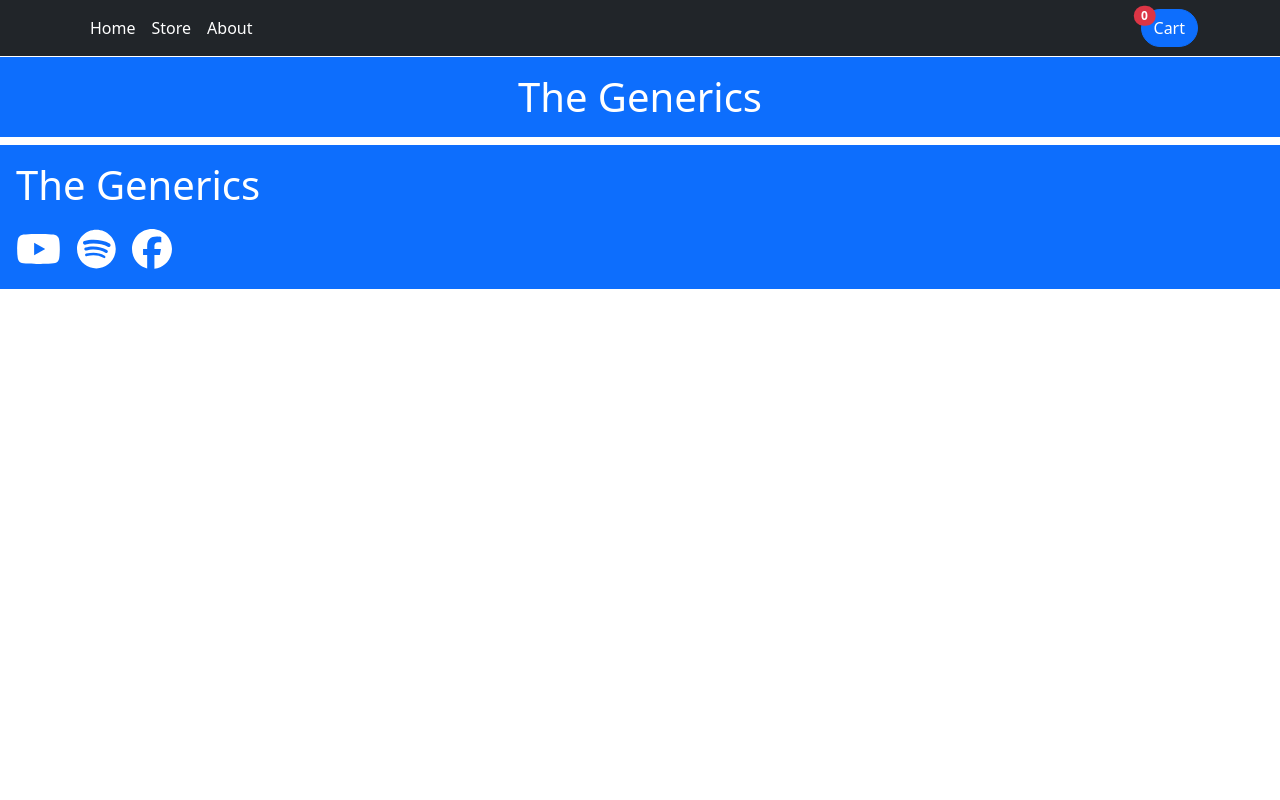
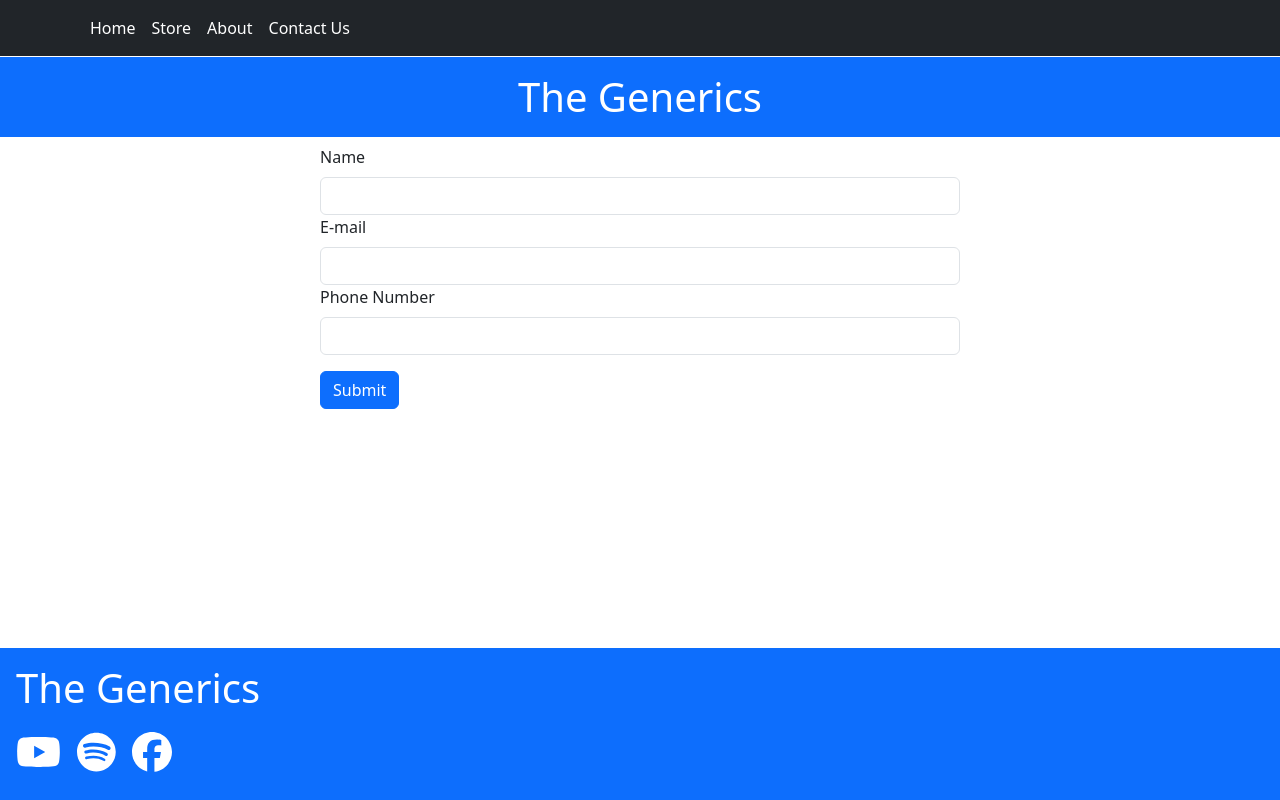
Before and after one commit to Abhishekgupta011/ewebsite, a React (Create React App) app: page /contact in a window 1280 px wide. Built offline with nearby package versions, Linux system fonts and the light colour scheme.

Commit message:
ecommerce

```diff
--- a/package.json
+++ b/package.json
@@ -15,7 +15,7 @@
     "react-dom": "^18.2.0",
     "react-icons": "^4.10.1",
     "react-router-dom": "^6.15.0",
-    "react-scripts": "5.0.1",
+"react-scripts": "5.0.1",
     "web-vitals": "^2.1.4"
   },
   "scripts": {
--- a/src/App.js
+++ b/src/App.js
@@ -1,24 +1,27 @@
 import React from 'react';
+import { Route, Routes } from 'react-router-dom';
 import Navbarr from './Components/Layout/Navbar';
 import About from './Components/Layout/About';
-import { Route, Routes } from 'react-router-dom';
 import Header from './Components/Layout/Header';
 import ProductList from './Components/Products.js/ProductList';
 import Home from './Components/Layout/Home';
 import Footer from './Components/Layout/Footer';
+import ContactUs from './Components/Layout/ContactUs';
 
 function App() {
-
   return (
-    <div className="App">
+    <div className="App" style={{ display: "flex", flexDirection: "column", minHeight: "100vh" }}>
       <Navbarr />
       <Header />
+      <div style={{ flex: 1 }}>
         <Routes>
           <Route path="/store" element={<ProductList />} />
           <Route path="/about" element={<About />} />
-          <Route path='/' element={<Home/>}/>
+          <Route path='/' element={<Home />} />
+          <Route path='/contact' element={<ContactUs />} />
         </Routes>
-        <Footer/>
+      </div>
+      <Footer />
     </div>
   );
 }
--- /dev/null
+++ b/src/Components/Layout/ContactUs.css
@@ -0,0 +1,8 @@
+Form{
+    width: 50%;
+
+}
+.form{
+    display: flex;
+    justify-content: center;
+}
--- /dev/null
+++ b/src/Components/Layout/ContactUs.js
@@ -0,0 +1,77 @@
+import React, { useState } from "react";
+import { Button, Form } from "react-bootstrap";
+import "./ContactUs.css"
+const ContactUs = () => {
+  const [name, setName] = useState("");
+  const [mail, setMail] = useState('');
+  const [num, setNum] = useState('');
+
+  const nameHandler = (event) => {
+    setName(event.target.value);
+  };
+
+  const mailHandler = (event) => {
+    setMail(event.target.value);
+  };
+
+  const numberHandler = (event) => {
+    setNum(event.target.value);
+  };
+
+  const submitHandler = async () => {
+    try {
+      const response = await fetch('https://ecommerce-5c0bf-default-rtdb.firebaseio.com/newObj.json', {
+        method: 'POST',
+        headers: {
+          'Content-Type': 'application/json',
+        },
+        body: JSON.stringify({
+          name,
+          mail,
+          num,
+        }),
+      });
+
+      if (!response.ok) {
+        throw new Error('Failed to submit the form.');
+      }
+
+      // Reset form fields after successful submission
+      setName('');
+      setMail('');
+      setNum('');
+
+      console.log('Form submitted successfully');
+    } catch (error) {
+      console.error('Error submitting form:', error);
+    }
+  };
+
+  return (
+    <div className="form">
+    <Form>
+      <Form.Group controlId="name">
+        <Form.Label>Name</Form.Label>
+        <Form.Control type="text" onChange={nameHandler} value={name} />
+      </Form.Group>
+
+      <Form.Group controlId="mail">
+        <Form.Label>E-mail</Form.Label>
+        <Form.Control type="email" onChange={mailHandler} value={mail} />
+      </Form.Group>
+
+      <Form.Group controlId="phonenumber">
+        <Form.Label>Phone Number</Form.Label>
+        <Form.Control type="text" onChange={numberHandler} value={num} />
+      </Form.Group>
+
+      <Button variant="primary" type="button" onClick={submitHandler}
+      className="mt-3">
+        Submit
+      </Button>
+    </Form>
+    </div>
+  );
+};
+
+export default ContactUs;
--- a/src/Components/Layout/Navbar.js
+++ b/src/Components/Layout/Navbar.js
@@ -30,7 +30,7 @@ const Navbarr = () => {
 
   // Conditionally render the cart button based on the current route
   const renderCartButton = () => {
-    if (location.pathname === "/" || location.pathname === "/about") {
+    if (location.pathname === "/" || location.pathname === "/about" || location.pathname === "/contact") {
       return null; // Hide the cart button on home and about pages
     } else {
       return (
@@ -53,6 +53,7 @@ const Navbarr = () => {
           <Nav.Link as={NavLink} to="/" exact className="text-white">Home</Nav.Link>
           <Nav.Link as={NavLink} to="/store" className="text-white">Store</Nav.Link>
           <Nav.Link as={NavLink} to="/about" className="text-white">About</Nav.Link>
+          <Nav.Link as={NavLink} to="/contact" className="text-white">Contact Us</Nav.Link>
         </Nav>
         <Nav>
           {renderCartButton()}
```
Also changed, not shown: 1 other file (tests, documents, lock files or other folders).
